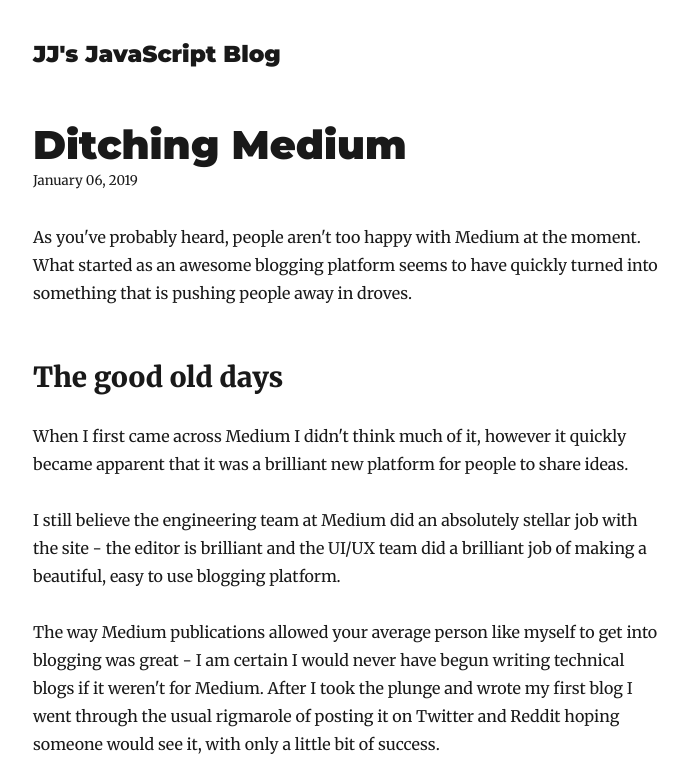
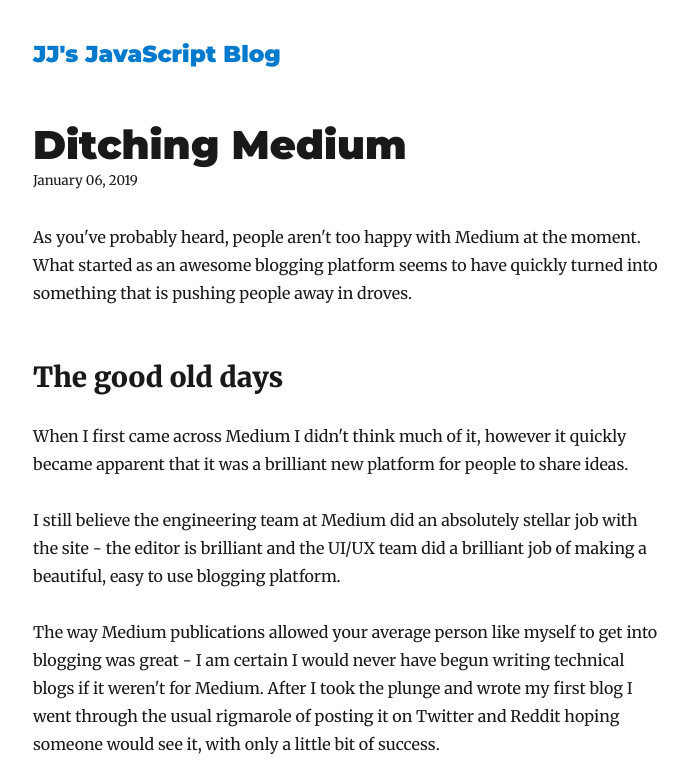
Before and after one commit to Jahans3/blog-josh-jahans, a Gatsby site: page /ditching-medium/ in a window 1280 px wide. Shown: the top 783 px of the page, without its empty margins (292-980 px from the left). Built offline with nearby package versions, Linux system fonts and the light colour scheme; Gatsby itself is replaced by a stand-in of ours; some packages are replaced by stand-ins of ours.

Commit message:
add new graphql query, add github data, minor styling changes

```diff
--- a/gatsby-config.js
+++ b/gatsby-config.js
@@ -6,6 +6,7 @@
     siteUrl: 'https://gatsby-starter-blog-demo.netlify.com/',
     social: {
       twitter: 'josh_jahans',
+      github: 'Jahans3'
     },
   },
   plugins: [
--- a/src/components/Bio.js
+++ b/src/components/Bio.js
@@ -9,7 +9,7 @@
     <StaticQuery
       query={bioQuery}
       render={({
-        site: { siteMetadata: { author, social: { twitter } } },
+        site: { siteMetadata: { author, social: { twitter, github } } },
         avatar: { childImageSharp: { fixed: avatar } }
       }) => (
         <div style={{ display: `flex`, alignItems: 'center', marginBottom: rhythm(2.5) }}>
@@ -31,6 +31,10 @@
             <a href={`https://twitter.com/${twitter}`} style={{ marginTop: 50 }}>
               Follow me on Twitter
             </a>
+            <br />
+            <a href={`https://www.github.com/${github}`} style={{ marginTop: 50 }}>
+              Check out my Github
+            </a>
           </p>
         </div>
       )}
@@ -51,7 +55,8 @@
       siteMetadata {
         author
         social {
-          twitter
+          twitter,
+          github
         }
       }
     }
--- a/src/components/Layout.js
+++ b/src/components/Layout.js
@@ -1,5 +1,5 @@
 import React from 'react'
-import { Link } from 'gatsby'
+import { Link, StaticQuery, graphql } from 'gatsby'
 
 import { rhythm, scale } from '../utils/typography'
 
@@ -8,7 +8,12 @@
   const isRoot = location.pathname === rootPath;
   const H = isRoot ? 'h1' : 'h3';
   return (
-    <H style={isRoot ? { ...scale(1.5), marginBottom: rhythm(1.5), marginTop: 0 } : { fontFamily: `Montserrat, sans-serif`, marginTop: 0 }}>
+    <H
+      style={isRoot
+        ? { ...scale(1.5), marginBottom: rhythm(1.5), marginTop: 0 }
+        : { fontFamily: `Montserrat, sans-serif`, marginTop: 0, color: '#007acc' }
+      }
+    >
       <Link style={{ boxShadow: `none`, textDecoration: `none`, color: `inherit` }} to={`/`}>
         {title}
       </Link>
@@ -18,20 +23,38 @@
 
 export default function Layout ({ location, title, children }) {
   return (
+    <StaticQuery
+      query={socialQuery}
+      render={({ site: { siteMetadata: { social: { twitter, github } } } }) => (
         <div style={{ marginLeft: `auto`, marginRight: `auto`, maxWidth: rhythm(24), padding: `${rhythm(1.5)} ${rhythm(3 / 4)}` }}>
           <Header location={location} title={title} />
           {children}
           <footer>
             View my:
             {' '}
-        <a href='https://www.github.com/Jahans3'>Github</a>
+            <a href={`https://www.github.com/${github}`}>Github</a>
             {' '}
-        <a href='https://www.twitter.com/josh_jahans'>Twitter</a>
-        {' '}
+            <a href={`https://www.twitter.com/${twitter}`}>Twitter</a>
             <span style={{ float: 'right' }}>
           Check out the <a href='/rss.xml'>RSS Feed</a>
         </span>
           </footer>
         </div>
+      )}
+    />
   );
 }
+
+const socialQuery = graphql`
+  query SocialQuery {
+    site {
+      siteMetadata {
+        author
+        social {
+          twitter,
+          github
+        }
+      }
+    }
+  }
+`
```
Lines whose indentation alone changed are shown as unchanged.
